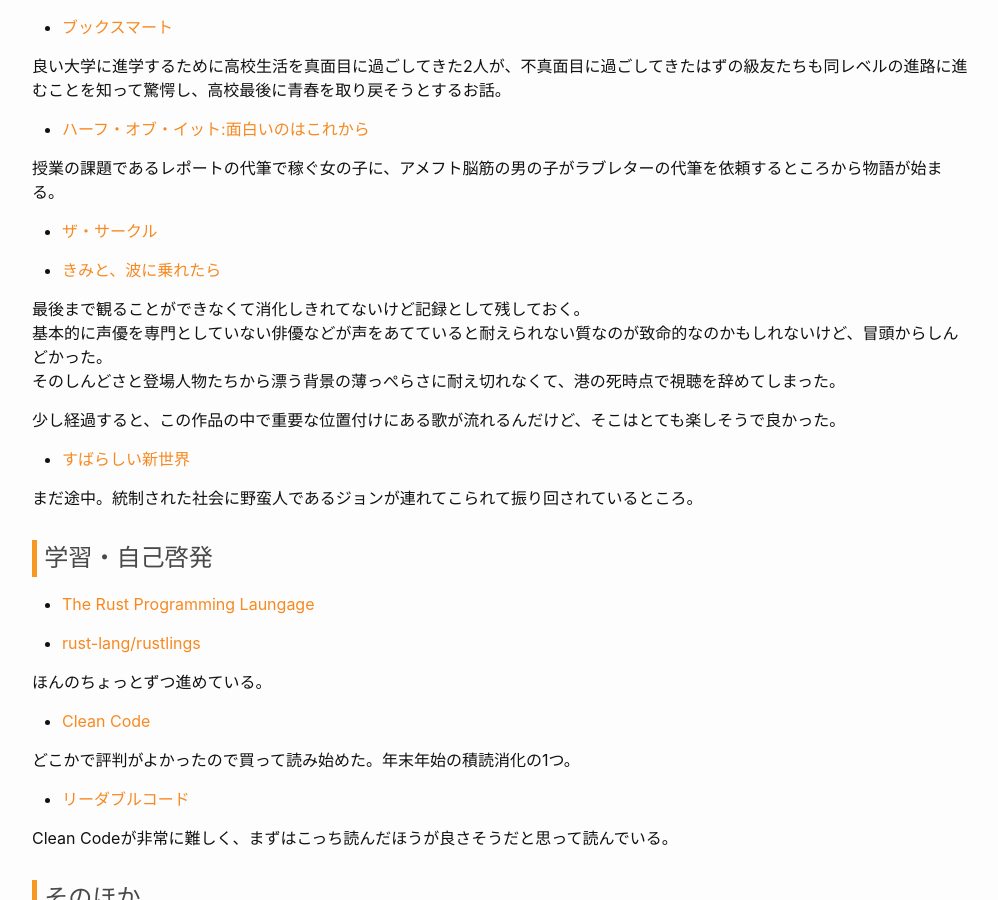
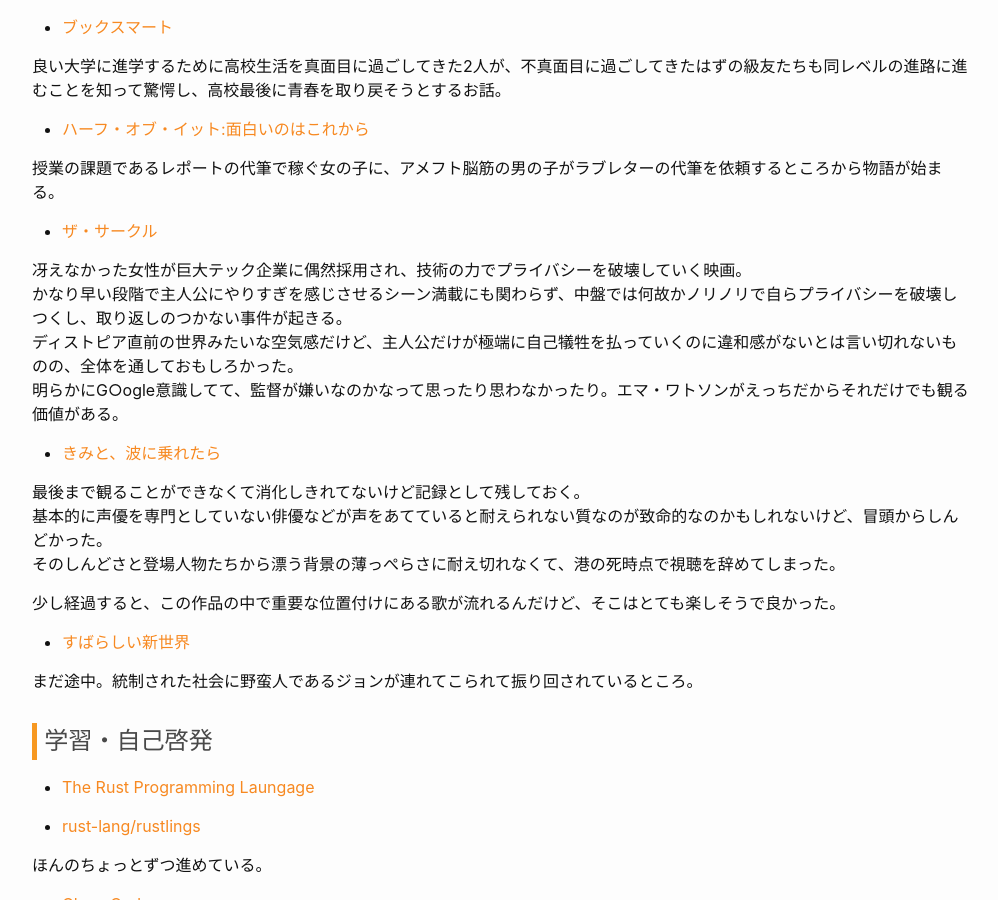
Before and after one commit to ryoo14/blog_ryoo_cc, a Jekyll site: the page built from 2021-01-31-montyly_contents.md, in a window 1280 px wide and 900 px high, scrolled down 330 px. Shown: the whole window, without its empty margins (138-1136 px from the left). Built offline with Jekyll 4.4.1, drawn with Linux system fonts in a browser that asks for light colours.

Commit message:
2021011702

```diff
--- a/2021-01-31-montyly_contents.md
+++ b/2021-01-31-montyly_contents.md
@@ -20,6 +20,11 @@ categories: monthly_contents
 授業の課題であるレポートの代筆で稼ぐ女の子に、アメフト脳筋の男の子がラブレターの代筆を依頼するところから物語が始まる。
 
 - [ザ・サークル](https://www.netflix.com/watch/80098473)
+
+冴えなかった女性が巨大テック企業に偶然採用され、技術の力でプライバシーを破壊していく映画。
+かなり早い段階で主人公にやりすぎを感じさせるシーン満載にも関わらず、中盤では何故かノリノリで自らプライバシーを破壊しつくし、取り返しのつかない事件が起きる。
+ディストピア直前の世界みたいな空気感だけど、主人公だけが極端に自己犠牲を払っていくのに違和感がないとは言い切れないものの、全体を通しておもしろかった。
+明らかにG○ogle意識してて、監督が嫌いなのかなって思ったり思わなかったり。エマ・ワトソンがえっちだからそれだけでも観る価値がある。
 
 - [きみと、波に乗れたら](https://amzn.to/385709i)
 
```
